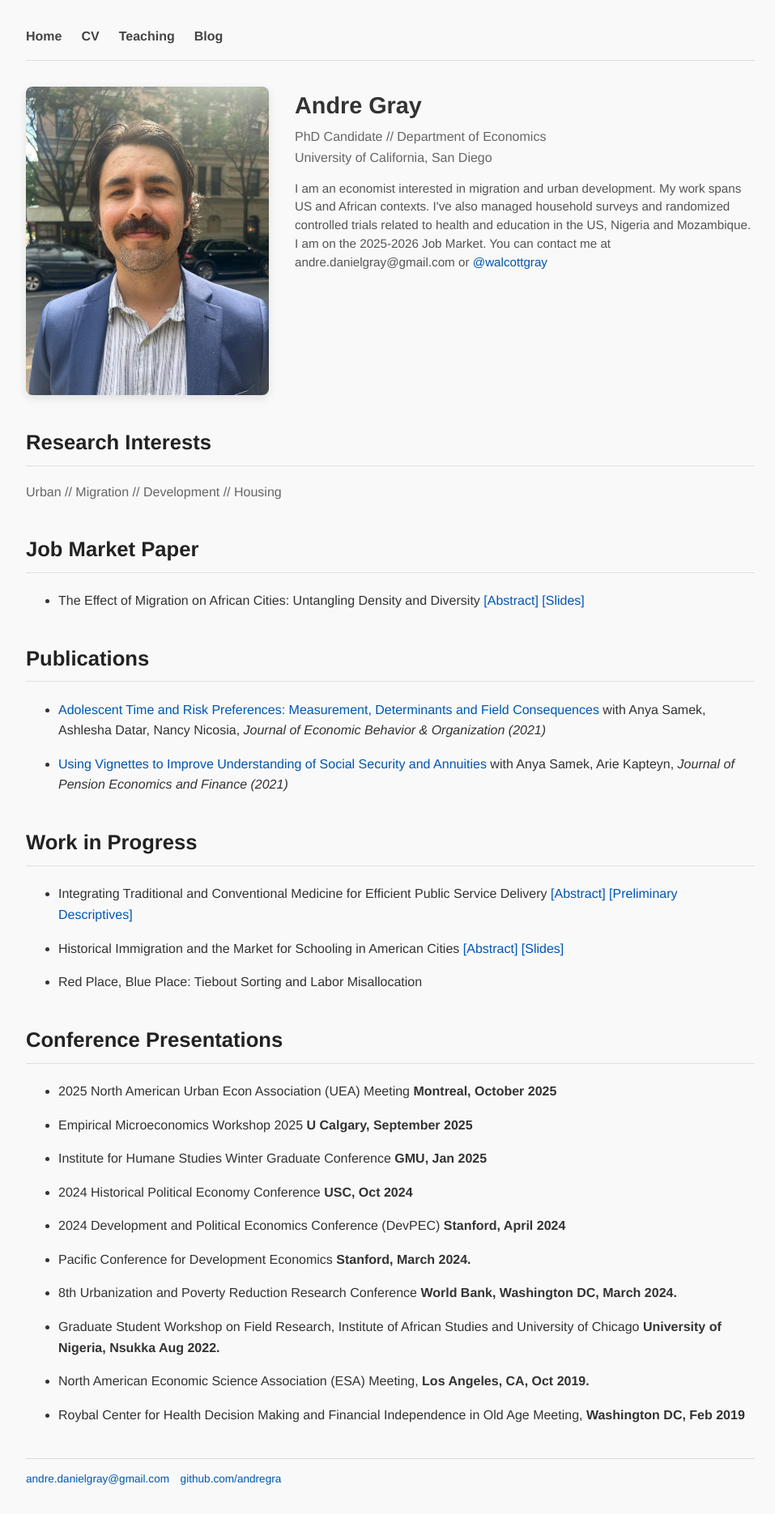
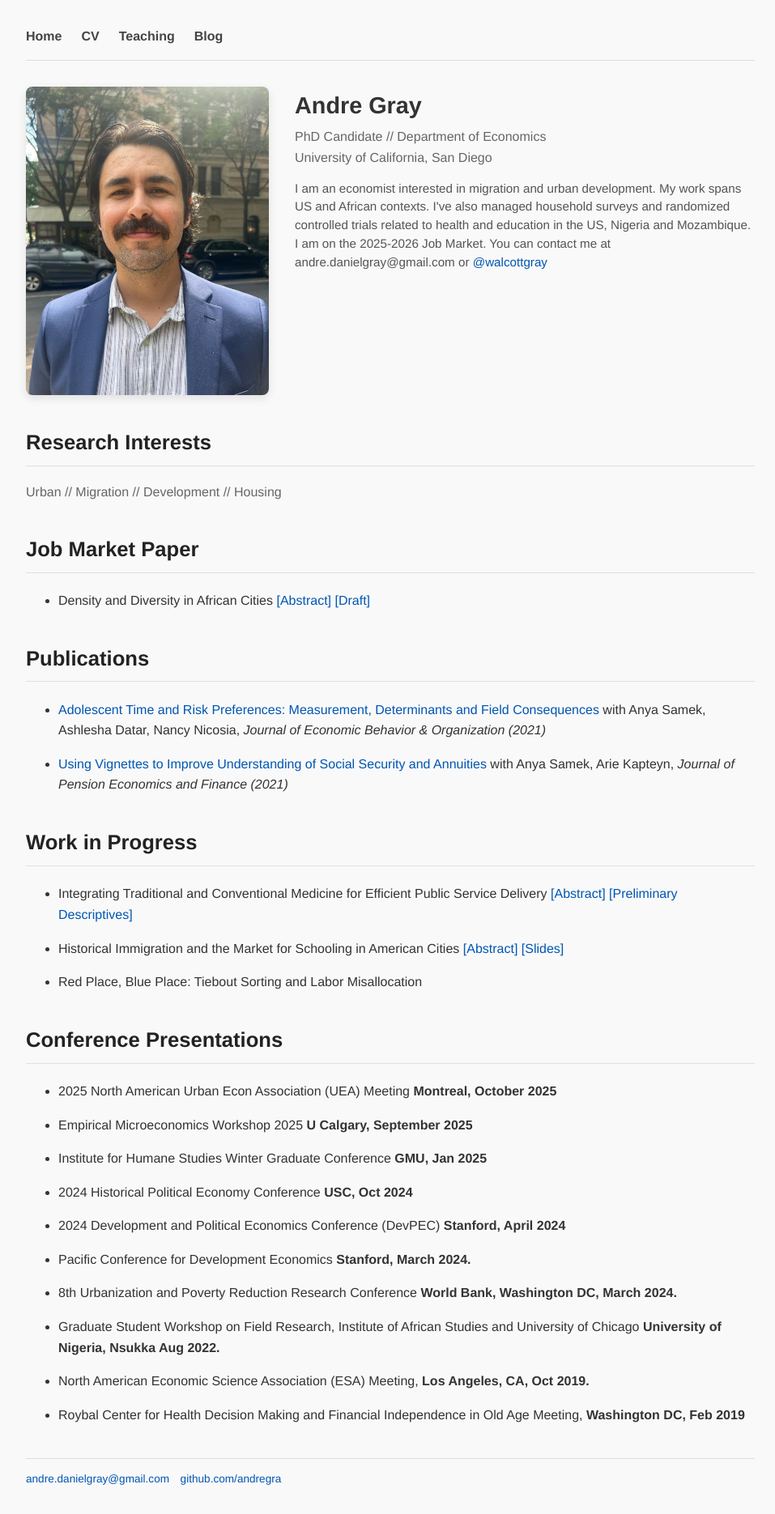
Before and after one commit to andregra/andregra.github.io, a Jekyll site: the page built from index.md, in a window 1280 px wide. Shown: the whole page at 81% size, without its empty margins (158-1115 px from the left). Built offline with Jekyll 4.4.1, drawn with Linux system fonts in a browser that asks for light colours.

Commit message:
Update index.md

```diff
--- a/index.md
+++ b/index.md
@@ -26,9 +26,9 @@ title: Andre Gray
       </p>
 	  <h2> Job Market Paper </h2>
 	  	<ul class="papers">
-			<li> The Effect of Migration on African Cities: Untangling Density and Diversity
+			<li> Density and Diversity in African Cities
     <span class="clickable-paper"> [Abstract] </span>
-    <a href="/assets/ethnic_cities_5-13-25.pdf">[Slides]</a>
+    <a href="/assets/andregray_jmp.pdf">[Draft]</a>
     <div class="abstract">
       To measure the economic impact of migration, it matters not only how many people migrate, but who. In African cities this is particularly stark. High ethnic, linguistic and religous diversity is correlated with low growth and increased conflict among African countries. Migrants from different agro-climatic regions also carry different skills. What is the effect of this diversity on economic performance when migrants from disparate places move into dense cities? In this paper, I disentangle the effects of migrant flows and migrant ethnic composition on productivity in destinations. I build a subnational panel that proxies origin-destination migration across African cities, and use a Bartik-style instrument that identifies shocks to both levels and composition of migrants. I then leverage climate, commodity and conflict data to estimate the role of push and pull shocks on the levels and composition of rural-urban migrants.
     </div>
```
